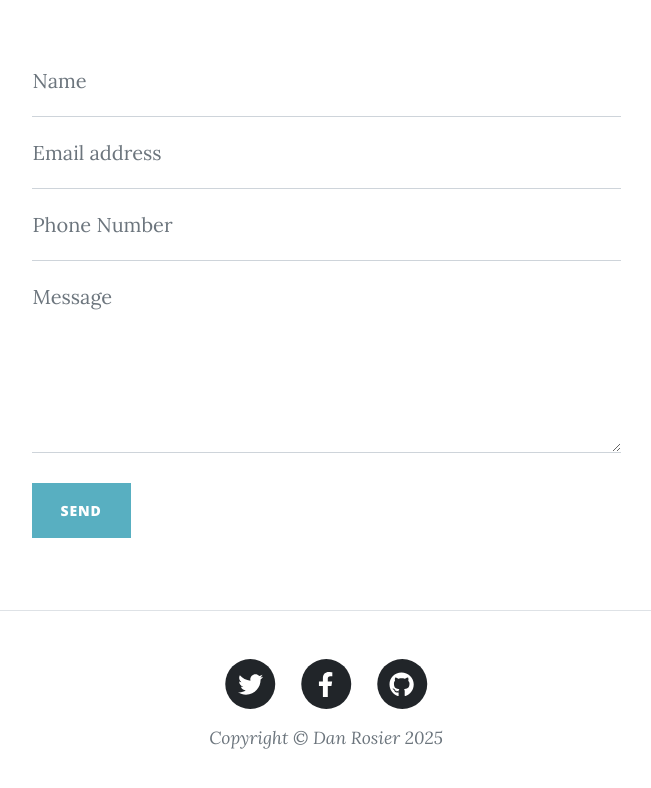
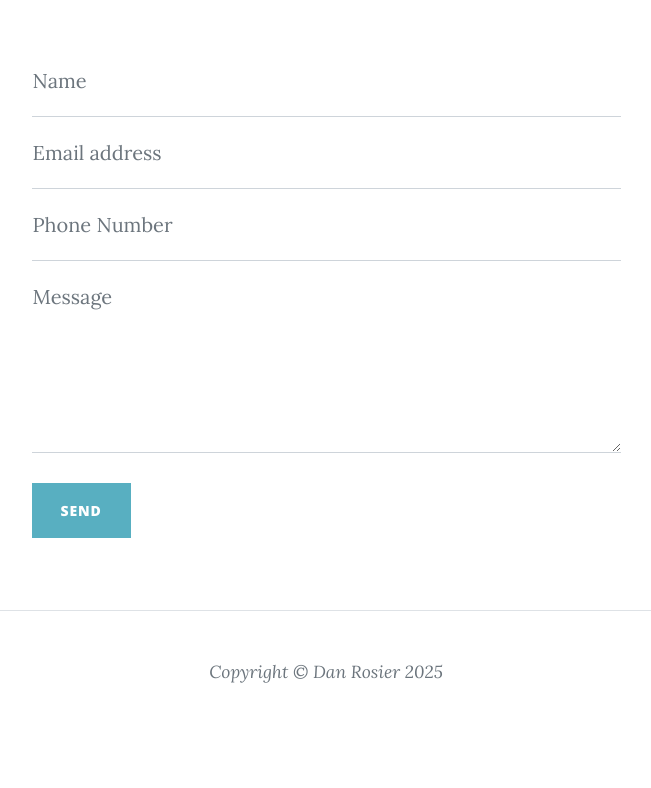
Before and after one commit to dr426/IS201-Dan-Rosier, a plain HTML site: page contact.html in a window 1280 px wide. Shown: the part 675-1463 px from the top of the page, without its empty margins (314-965 px from the left). After the commit the page ends 1409 px from the top, so only its background shows below. Drawn offline with nearby package versions, Linux system fonts and the light colour scheme.

Commit message:
Add files via upload

```diff
--- a/contact.html
+++ b/contact.html
@@ -122,7 +122,7 @@ IS 201
             <div class="container px-4 px-lg-5">
                 <div class="row gx-4 gx-lg-5 justify-content-center">
                     <div class="col-md-10 col-lg-8 col-xl-7">
-                        <ul class="list-inline text-center">
+                        <!-- <ul class="list-inline text-center">
                             <li class="list-inline-item">
                                 <a href="#!">
                                     <span class="fa-stack fa-lg">
@@ -147,7 +147,7 @@ IS 201
                                     </span>
                                 </a>
                             </li>
-                        </ul>
+                        </ul> -->
                         <div class="small text-center text-muted fst-italic">Copyright &copy; Dan Rosier 2025</div>
                     </div>
                 </div>
```
Also changed, not shown: education.html (+2 -2 lines), experience.html (+2 -2 lines), index.html (+2 -2 lines), skills.html (+2 -2 lines).
